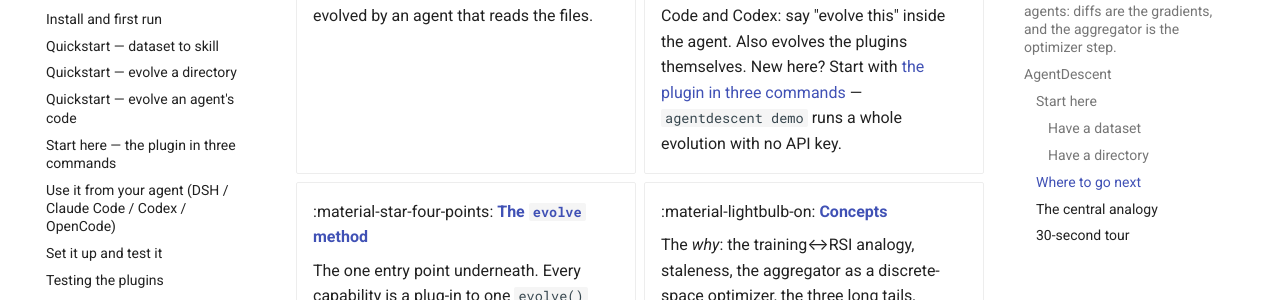
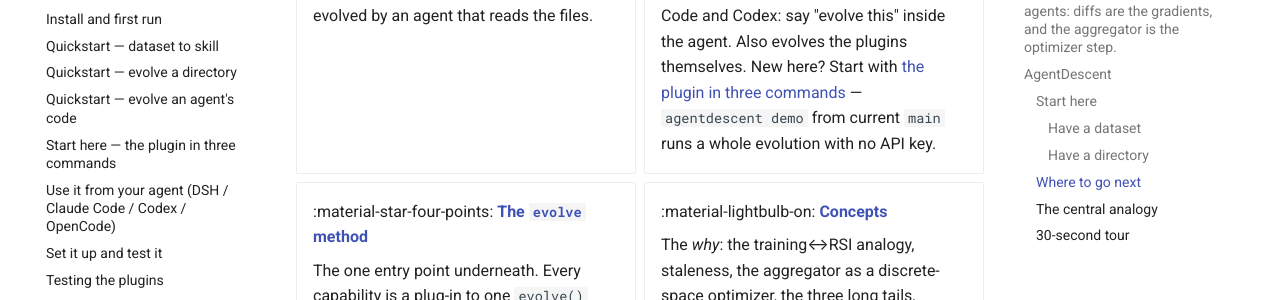
Before and after one commit to Birfy/agentdescent, an MkDocs documentation site: the page built from docs/index.md, in a window 1280 px wide and 900 px high, scrolled down 2432 px. Shown: the part 152-452 px from the top of the window. Built offline with MkDocs 1.6.1 and Material for MkDocs 9.7.7, drawn with Linux system fonts in a browser that asks for light colours; comment, search, counter and statistics services are not loaded.

Commit message:
docs: label plugin commands as current main

```diff
--- a/docs/index.md
+++ b/docs/index.md
@@ -120,7 +120,7 @@ pip install agentdescent
     The plugin for DeepSeek Harness, Claude Code and Codex: say "evolve this"
     inside the agent. Also evolves the plugins themselves. New here? Start with
     [the plugin in three commands](plugin-quickstart.md) — `agentdescent demo`
-    runs a whole evolution with no API key.
+    from current `main` runs a whole evolution with no API key.
 
 -   :material-star-four-points: **[The `evolve` method](evolution.md)**
 
```
Also changed, not shown: README.md (+2 -0 lines), docs/plugin-quickstart.md (+1 -1 lines).
